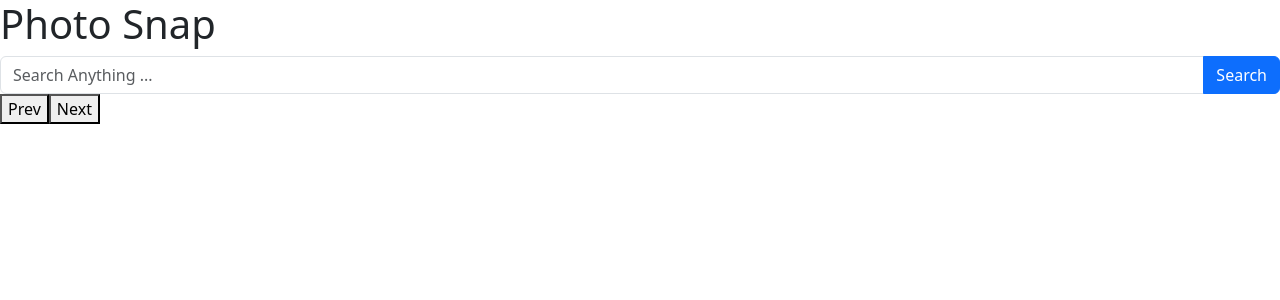
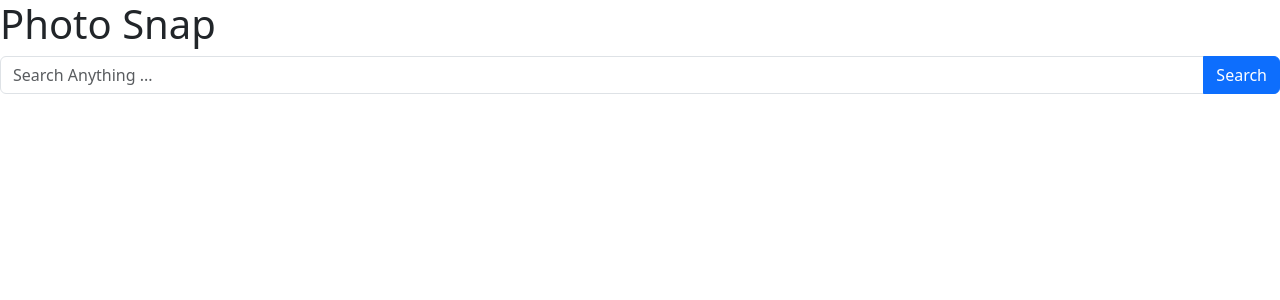
Before and after one commit to sylviajsy/react-game, a React (Vite) app: page / in a window 1280 px wide. Shown: the top 300 px of the page. Built offline with nearby package versions, Linux system fonts and the light colour scheme.

Commit message:
Next/prev button only appear after search

```diff
--- a/src/App.jsx
+++ b/src/App.jsx
@@ -46,9 +46,9 @@ function App() {
           />))}
       </div>
 
-      <PageButton
+      {word && <PageButton
                   onNext={()=>fetchData(word, page+1)}
-                  onPrev={()=>fetchData(word, page-1)} />
+                  onPrev={()=>fetchData(word, page-1)} />}
 
     </div>
   )
```
